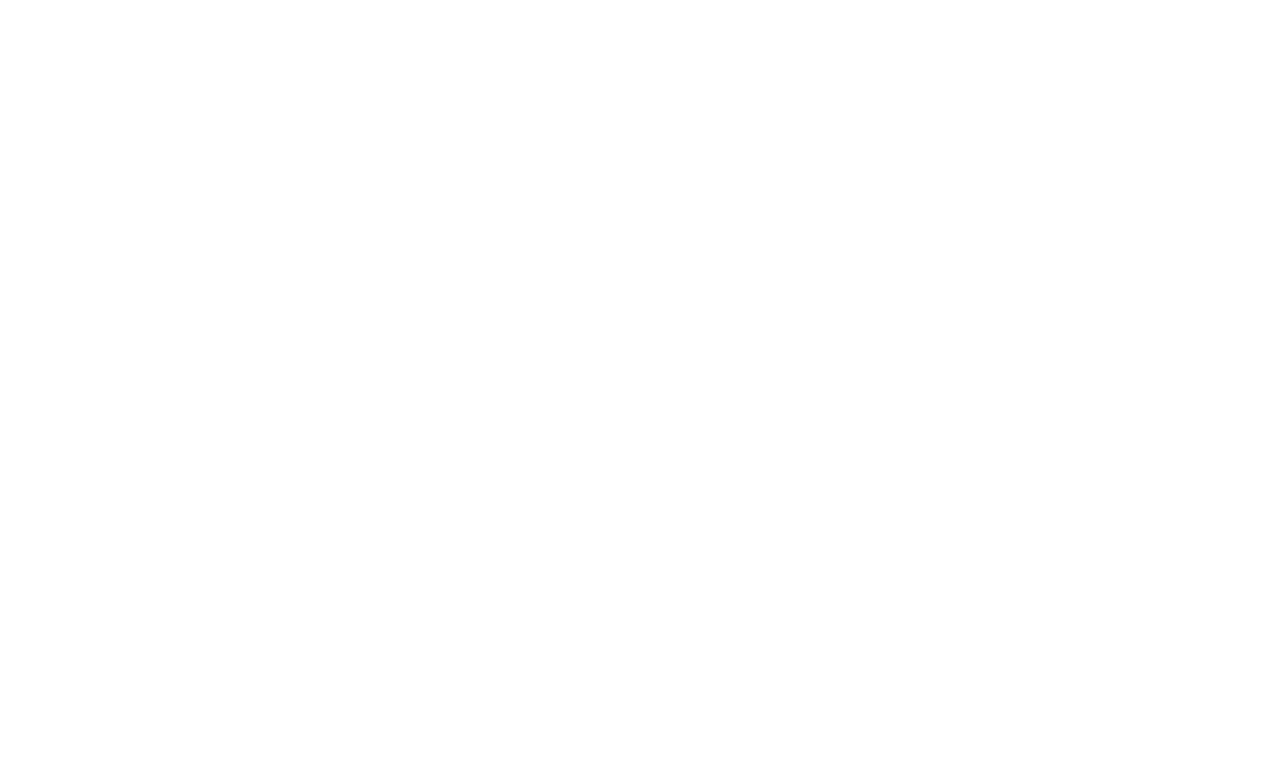
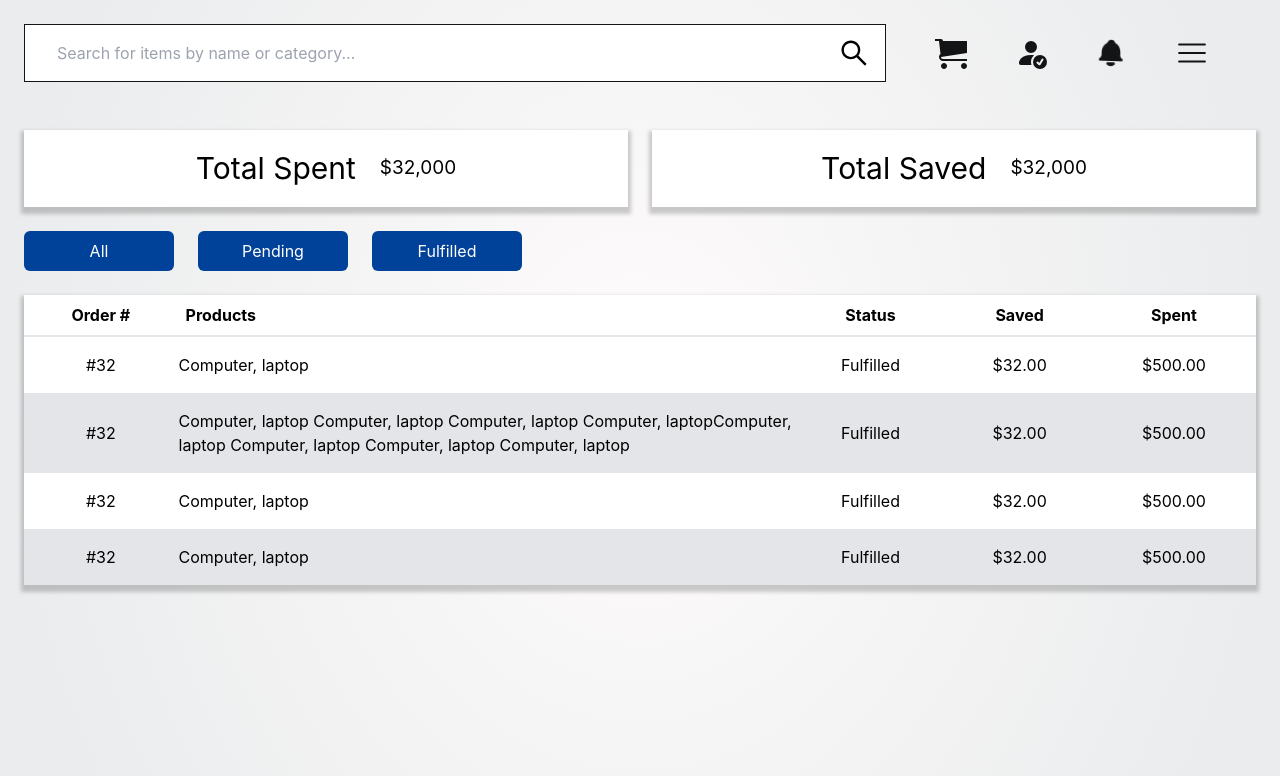
Before and after one commit to yeahimjt/centraltech-react, a React (Create React App) app in the folder client/: page /history in a window 1280 px wide. Before the commit this address had no page. Shown: the top 776 px of the page. Built offline with nearby package versions, Linux system fonts and the light colour scheme.

Commit message:
Implemented purchase history

```diff
--- a/client/src/App.js
+++ b/client/src/App.js
@@ -12,7 +12,7 @@ import { ProductContext, UserContext } from './services/centralContext';
 import Explore from './containers/Explore';
 import Cart from './containers/Cart';
 import Saved from './containers/Saved';
-
+import History from './containers/History';
 function App() {
   const [user, setUser] = useState("")
   const [product, setProduct] = useState("")
@@ -33,9 +33,10 @@ function App() {
   // If user is already logged in but user state not propigated, call Current fetch to propigate
     useEffect(()=> {
       if (localStorage.getItem('access')) {
-      Current(localStorage.getItem('access'), setUser)
-    }
+        Current(localStorage.getItem('access'), setUser)
+      }
   },[])
+
   return (
     <div className="">
       <SideNav/>
@@ -45,9 +46,10 @@ function App() {
           <Route path="/"  element={<Home  setAlert={setAlert} alert={alert} smallerMenu={smallerMenu} setSmallerMenu={setSmallerMenu} setLoading={setLoading}/>}/>
           <Route path="/login"  element={<Login token={token} setToken={setToken} setAlert={setAlert} smallerMenu={smallerMenu} setSmallerMenu={setSmallerMenu}/>}/>
           <Route path="/profile" element={<Profile user={user} setUser={setUser} token={token} setToken={setToken} smallerMenu={smallerMenu} setSmallerMenu={setSmallerMenu}/>}/>
-          <Route path="/explore" element={<Explore/>}/>
-          <Route path="/cart" element={<Cart/>}/>
-          <Route path="/saved" element={<Saved/>}/>
+          <Route path="/explore" element={<Explore smallerMenu={smallerMenu} setSmallerMenu={setSmallerMenu}/>}/>
+          <Route path="/cart" element={<Cart smallerMenu={smallerMenu} setSmallerMenu={setSmallerMenu}/>}/>
+          <Route path="/saved" element={<Saved smallerMenu={smallerMenu} setSmallerMenu={setSmallerMenu}/>}/>
+          <Route path="/history" element={<History smallerMenu={smallerMenu} setSmallerMenu={setSmallerMenu} />}/>
           <Route path="/product/:category/:id" element={<Product loading={loading}/>}/>
       </Routes>
       </ProductContext.Provider>
--- a/client/src/components/RowCard.js
+++ b/client/src/components/RowCard.js
@@ -48,7 +48,7 @@ const RowCard = ({user,recommended, setResponse, setErr, setAlert, setLoading})
         nav(`/product/${recommended?.category}/${recommended?._id}`)
     }
   return (
-    <div className="flex gap-4    p-4 shadow-all recommendbreak:flex-row flex-col bg-white hover:scale-[1.01] hover:cursor-pointer transition-all" onClick={()=>handleClick()}>
+    <div className="flex gap-4    p-4 shadow-all recommendbreak:flex-row flex-col bg-white hover:scale-[1.01] hover:cursor-pointer transition-all hover:rounded-2xl" onClick={()=>handleClick()}>
         <div className="flex items-center recommendbreak:justify-center mx-auto"><img className="w-[191px] h-[203px] object-scale-down" src={recommended?.path_url} alt="Recommended computer"/></div>
             <div className="flex flex-col flex-[1] justify-between p-4" value={recommended?._id}>
                 <h1 className="text-1l">{recommended?.name}</h1>
--- a/client/src/components/SideNav.js
+++ b/client/src/components/SideNav.js
@@ -1,24 +1,24 @@
-import React from 'react'
-import { Link } from 'react-router-dom'
+import React, { useEffect, useState } from 'react'
+import { Link, NavLink } from 'react-router-dom'
 import {AiFillHome,AiFillHeart,AiOutlineHistory} from 'react-icons/ai'
 import {GiEarthAmerica} from 'react-icons/gi'
 import {BsFillCartFill} from 'react-icons/bs'
 import {MdPerson2,MdAdminPanelSettings} from 'react-icons/md'
-const SideNav = (loggedIn) => {
+const SideNav = (location) => {
   const token = localStorage.getItem('access') ? localStorage.getItem('access') : null
   return (
     <div className='w-[300px] h-screen bg-[color:var(--black)] nav:block fixed hidden z-20'>
       <h1 className="text-2l text-center p-4 text-[color:var(--blue)] font-extrabold">Central Tech</h1>
       <div className="flex justify-center  flex-col p-6">
         <section className="flex flex-col gap-8 mb-8">
-        <Link to="/" className="flex items-center gap-2"><div className={window.location.pathname === '/' ? "bg-[color:var(--blue)] text-[color:var(--blue)] absolute -left-[10px] w-[25px] h-[25px] rounded-full animate-slideleft" : "hidden"}>.</div><div className="flex gap-4 hover:text-black items-center justify-center px-4 text-white hover:bg-white w-full py-2 rounded-full transition-all"><AiFillHome/><p className="text-1l">Home</p></div></Link>
-        <Link to="/explore" className="flex items-center gap-2"><div className={window.location.pathname === '/explore' ? "bg-[color:var(--blue)] text-[color:var(--blue)] absolute -left-[10px] w-[25px] h-[25px] rounded-full animate-slideleft" : "hidden"}>.</div><div className="flex gap-4 hover:text-black items-center justify-center px-4 text-white hover:bg-white w-full py-2 rounded-full transition-all"><GiEarthAmerica/><p className="text-1l">Explore</p></div></Link>
+        <NavLink to="/" exact ><div className={null ? "bg-[color:var(--blue)] text-[color:var(--blue)] absolute -left-[10px] w-[25px] h-[25px] rounded-full animate-slideleft" : "hidden"}>.</div><div className="flex gap-4 hover:text-black items-center justify-center px-4 text-white hover:bg-white w-full py-2 rounded-full transition-all"><AiFillHome/><p className="text-1l">Home</p></div></NavLink>
+        <NavLink to="/explore"><div className={null ? "bg-[color:var(--blue)] text-[color:var(--blue)] absolute -left-[10px] w-[25px] h-[25px] rounded-full animate-slideleft" : "hidden"}>.</div><div className="flex gap-4 hover:text-black items-center justify-center px-4 text-white hover:bg-white w-full py-2 rounded-full transition-all"><GiEarthAmerica/><p className="text-1l">Explore</p></div></NavLink>
         </section>
         {token &&
           <section className="flex flex-col gap-8">
-            <Link to="/saved" className="flex items-center gap-2"><div className={window.location.pathname === '/saved' ? "bg-[color:var(--blue)] text-[color:var(--blue)] absolute -left-[10px] w-[25px] h-[25px] rounded-full animate-slideleft" : "hidden"}>.</div><div className="flex gap-4 hover:text-black items-center justify-center px-4 text-white hover:bg-white w-full py-2 rounded-full transition-all"><AiFillHeart/><p className="text-1l">Saved</p></div></Link>
-            <Link to="/purchasehistory" className="flex items-center gap-2"><div className={window.location.pathname === '/purchasehistory' ? "bg-[color:var(--blue)] text-[color:var(--blue)] absolute -left-[10px] w-[25px] h-[25px] rounded-full animate-slideleft" : "hidden"}>.</div><div className="flex gap-4 hover:text-black items-center justify-center px-4 text-white hover:bg-white w-full py-2 rounded-full transition-all"><AiOutlineHistory/><p className="text-1l">Purchase History</p></div></Link>
-            <Link to="/adminpanel" className="flex items-center gap-2"><div className={window.location.pathname === '/adminpanel' ? "bg-[color:var(--blue)] text-[color:var(--blue)] absolute -left-[10px] w-[25px] h-[25px] rounded-full animate-slideleft" : "hidden"}>.</div><div className="flex gap-4 hover:text-black items-center justify-center px-4 text-white hover:bg-white w-full py-2 rounded-full transition-all"><MdAdminPanelSettings/><p className="text-1l">Admin Panel</p></div></Link>
+            <NavLink to="/saved"><div className={null  ? "bg-[color:var(--blue)] text-[color:var(--blue)] absolute -left-[10px] w-[25px] h-[25px] rounded-full animate-slideleft" : "hidden"}>.</div><div className="flex gap-4 hover:text-black items-center justify-center px-4 text-white hover:bg-white w-full py-2 rounded-full transition-all"><AiFillHeart/><p className="text-1l">Saved</p></div></NavLink>
+            <Link to="/history" ><div className={null ? "bg-[color:var(--blue)] text-[color:var(--blue)] absolute -left-[10px] w-[25px] h-[25px] rounded-full animate-slideleft" : "hidden"}>.</div><div className="flex gap-4 hover:text-black items-center justify-center px-4 text-white hover:bg-white w-full py-2 rounded-full transition-all"><AiOutlineHistory/><p className="text-1l">Purchase History</p></div></Link>
+            <Link to="/admin"><div className={null ? "bg-[color:var(--blue)] text-[color:var(--blue)] absolute -left-[10px] w-[25px] h-[25px] rounded-full animate-slideleft" : "hidden"}>.</div><div className="flex gap-4 hover:text-black items-center justify-center px-4 text-white hover:bg-white w-full py-2 rounded-full transition-all"><MdAdminPanelSettings/><p className="text-1l">Admin Panel</p></div></Link>
           </section>
 
         }
--- a/client/src/components/TopNav.js
+++ b/client/src/components/TopNav.js
@@ -24,18 +24,18 @@ const TopNav = ({smallerMenu,setSmallerMenu}) => {
         <Link to="/login"><BsFillPersonFill className="text-[color:var(--black)]" size={32}/></Link>
         }
         <TbBellFilled className="text-[color:var(--black)] animate-bellShake hover:animate-none hover:cursor-pointer hover:text-[color:var(--highlight-blue)]" size={32}/>
-        <RxHamburgerMenu className={!smallerMenu?"text-[color:var(--black)] hover:cursor-pointer z-20 nav:hidden":"text-[color:var(--light)] hover:cursor-pointer z-20 nav:hidden"} size={32}
+        <RxHamburgerMenu className={!smallerMenu?"text-[color:var(--black)] hover:cursor-pointer z-20 nav:hidden hover:text-[color:var(--highlight-blue)]":"text-[color:var(--light)] hover:cursor-pointer z-20 nav:hidden hover:text-red-500"} size={32}
         onClick={()=>{
             setSmallerMenu(!smallerMenu)
         }}/>
       </div>
     </div>
     <div className={smallerMenu?"absolute flex flex-col justify-center items-center w-full h-[300px] top-0 bg-[color:var(--black)] text-white gap-2 nav:invisible":"invisible"}>
-      <Link to="/">Home</Link>
-      <Link to="/explore">Explore</Link>
-      <Link to="/saved">Saved</Link>
-      <Link to="/history">Purchase History</Link>
-      <Link to="/admin">Admin Panel</Link>
+      <Link to="/" className="hover:scale-105 hover:cursor-pointer hover:text-[color:var(--highlight-blue)]">Home</Link>
+      <Link to="/explore" className="hover:scale-105 hover:cursor-pointer hover:text-[color:var(--highlight-blue)]">Explore</Link>
+      <Link to="/saved" className="hover:scale-105 hover:cursor-pointer hover:text-[color:var(--highlight-blue)]">Saved</Link>
+      <Link to="/history" className="hover:scale-105 hover:cursor-pointer hover:text-[color:var(--highlight-blue)]">Purchase History</Link>
+      <Link to="/admin" className="hover:scale-105 hover:cursor-pointer hover:text-[color:var(--highlight-blue)]">Admin Panel</Link>
     </div>
     </>
   )
--- a/client/src/containers/Cart.js
+++ b/client/src/containers/Cart.js
@@ -21,7 +21,7 @@ const Cart = () => {
     <div className="nav:w-[calc(100vw-300px)] relative nav:left-[300px]  bg-right-bg h-screen overflow-x-hidden">
         <TopNav />
         <div className="flex gap-4 p-6">
-          <div className="flex-[0.6] bg-white p-4">
+          <div className="flex-[0.6] bg-white shadow-all p-4">
             <div className="flex justify-between items-center">
               <h1 className="text-2l">Cart</h1>
               <p>view all...</p>
@@ -33,7 +33,7 @@ const Cart = () => {
               )}
             </div>
           </div>
-          <div className="flex-[0.4] bg-white p-4">
+          <div className="flex-[0.4] bg-white shadow-all p-4">
             <div className="flex justify-between items-center">
               <h1 className="text-2l">Checkout</h1>
               <p>view all...</p>
--- /dev/null
+++ b/client/src/containers/History.js
@@ -0,0 +1,62 @@
+import React from 'react'
+import TopNav from '../components/TopNav'
+
+const History = () => {
+  return (
+    <div className="flex flex-col nav:w-[calc(100vw-300px)] w-full h-screen bg-right-bg overflow-x-hidden relative nav:left-[300px]">
+        <TopNav/>
+        <div className="p-6 flex flex-col gap-6">
+          <div className="flex gap-6">
+            <div className="flex-[0.5] flex justify-center items-center gap-6 bg-white shadow-all p-4"><h1 className="text-2l">Total Spent</h1><p className="text-1l">$32,000</p></div>
+            <div className="flex-[0.5] flex justify-center items-center gap-6 bg-white shadow-all p-4"><h1 className="text-2l">Total Saved</h1><p className="text-1l">$32,000</p></div>
+          </div>
+          <div className="flex gap-6">
+            <button className="bg-[color:var(--highlight-blue)] rounded-md py-2 px-4 w-[150px] text-white hover:scale-105 hover:cursor-pointer transition-all"><h1>All</h1></button>
+            <button className="bg-[color:var(--highlight-blue)] rounded-md py-2 px-4 w-[150px] text-white hover:scale-105 hover:cursor-pointer transition-all"><h1>Pending</h1></button>
+            <button className="bg-[color:var(--highlight-blue)] rounded-md py-2 px-4 w-[150px] text-white hover:scale-105 hover:cursor-pointer transition-all"><h1>Fulfilled</h1></button>
+          </div>
+          <div className="flex flex-col">
+            <table className="bg-white shadow-all ">
+              <tr className="">
+                <th className="border-b-2 p-2">Order #</th>
+                <th className="border-b-2 p-2 text-left w-[50%]">Products</th>
+                <th className="border-b-2 p-2">Status</th>
+                <th className="border-b-2 p-2">Saved</th>
+                <th className="border-b-2 p-2">Spent</th>
+              </tr>
+              <tr>
+                <td className=" text-center">#32</td>
+                <td className=" py-4">Computer, laptop</td>
+                <td className=" p-2 text-center">Fulfilled</td>
+                <td className=" p-2 text-center">$32.00</td>
+                <td className=" p-2 text-center">$500.00</td>
+              </tr>
+              <tr className="bg-[color:var(--light)]">
+                <td className=" text-center">#32</td>
+                <td className="py-4 text-ellipsis text-wrap w-[560px]">Computer, laptop Computer, laptop Computer, laptop Computer, laptopComputer, laptop Computer, laptop Computer, laptop Computer, laptop</td>
+                <td className=" p-2 text-center">Fulfilled</td>
+                <td className=" p-2 text-center">$32.00</td>
+                <td className=" p-2 text-center">$500.00</td>
+              </tr>
+              <tr>
+                <td className=" text-center">#32</td>
+                <td className=" py-4">Computer, laptop</td>
+                <td className=" p-2 text-center">Fulfilled</td>
+                <td className=" p-2 text-center">$32.00</td>
+                <td className=" p-2 text-center">$500.00</td>
+              </tr>
+              <tr className="bg-[color:var(--light)]">
+                <td className=" text-center">#32</td>
+                <td className=" py-4">Computer, laptop</td>
+                <td className=" p-2 text-center">Fulfilled</td>
+                <td className=" p-2 text-center">$32.00</td>
+                <td className=" p-2 text-center">$500.00</td>
+              </tr>
+            </table>
+          </div>
+        </div>
+    </div>
+  )
+}
+
+export default History
--- a/client/src/containers/Home.js
+++ b/client/src/containers/Home.js
@@ -54,18 +54,18 @@ const Home = ({ setAlert, alert, smallerMenu, setSmallerMenu, loading,setLoading
               </div>
               <div className="flex justify-center gap-8 flex-wrap">
                 {popularHP?.map((item) =>
-                  <ColumnCard key={item._id} item={item}/>
+                  <ColumnCard key={item._id} item={item} setAlertt={setAlertt} setErr={setErr} setResponse={setResponse}/>
                 )}
               </div>
             </div>
             <div className="mt-[42px]">
               <h1 className="text-[color:var(--blue)] drop-shadow-text text-1l homemobbreak:text-2l mb-2" style={{textShadow:"0.5px 0.5px 0px black"}}>See Popular Categories</h1>
               <div className="flex flex-col justify-between recommendbreak:flex-row gap-4 recommendbreak:gap-0">
-                <div className="flex flex-[0.45] gap-4 items-center  bg-white shadow-all justify-center py-8 rounded-xl hover:scale-[1.01] hover:cursor-pointer transition-all">
+                <div className="flex flex-[0.45] gap-4 items-center  bg-white hover:bg-slate-100 shadow-all justify-center py-8 rounded-xl hover:scale-[1.01] hover:cursor-pointer transition-all">
                   <AiFillStar size={32} className="text-[color:var(--highlight-blue)]"/>
                   <h1>Top 5 Popular Brands</h1>
                 </div>
-                <div className="flex flex-[0.45] gap-4 items-center  bg-white shadow-all justify-center py-8 rounded-xl hover:scale-[1.01] hover:cursor-pointer transition-all">
+                <div className="flex flex-[0.45] gap-4 items-center  bg-white hover:bg-slate-100 shadow-all justify-center py-8 rounded-xl hover:scale-[1.01] hover:cursor-pointer transition-all">
                   <RiCoinsFill size={32} className="text-[color:var(--highlight-blue)]"/>
                   <h1>Most Selling</h1>
                 </div>
```
Also changed, not shown: client/src/components/ColumnCard.js (+17 -6 lines), client/src/containers/Explore.js (+4 -4 lines), client/src/containers/Saved.js (+4 -4 lines), 1 other file (tests, documents, lock files or other folders).
